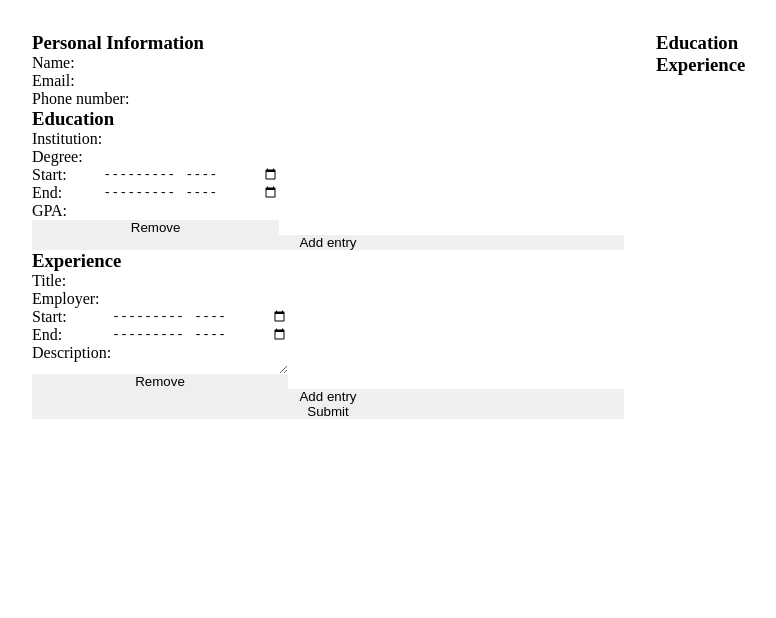
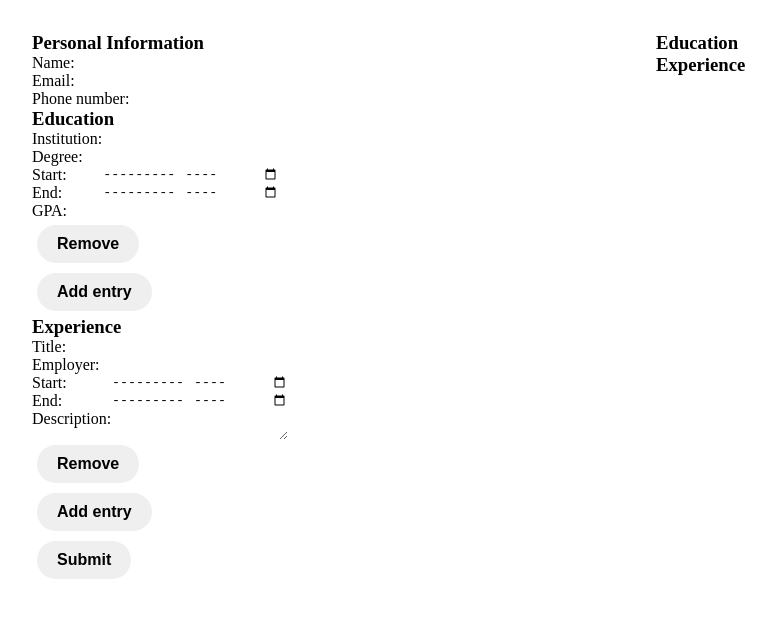
Before and after one commit to Roxanoel/cv-project, a React (Create React App) app: page / in a window 1280 px wide. Shown: the top 618 px of the page, without its empty margins (0-776 px from the left). Built offline with nearby package versions, Linux system fonts and the light colour scheme.

Commit message:
Basic button styling. + A mixin for colour.

```diff
--- /dev/null
+++ b/src/css/components/__components-dir.scss
@@ -0,0 +1,6 @@
+/* This file contains all imports for reusable components,
+ such as buttons, input fields, headings, etc.
+*/
+
+// Buttons
+@import './buttons';
--- /dev/null
+++ b/src/css/components/_buttons.scss
@@ -0,0 +1,18 @@
+/* Mixins */
+@mixin coloured-btn($base-colour, $hover-colour) {
+
+}
+
+/* default button */
+button {
+    /* Padding & margin */
+    padding: 10px 20px;
+    margin: 5px;
+    /* Rounded shape */
+    border-radius: 20px;
+    /* Sizing */
+    width: fit-content;
+    /* Font size & weigth */
+    font-size: 16px;
+    font-weight: 600;
+}
--- a/src/css/styles.scss
+++ b/src/css/styles.scss
@@ -3,5 +3,8 @@
 // General
 @import './general/_general-dir';
 
+// Components
+@import './components/_components-dir';
+
 // Layouts
 @import './layouts/_layouts-dir';
```
